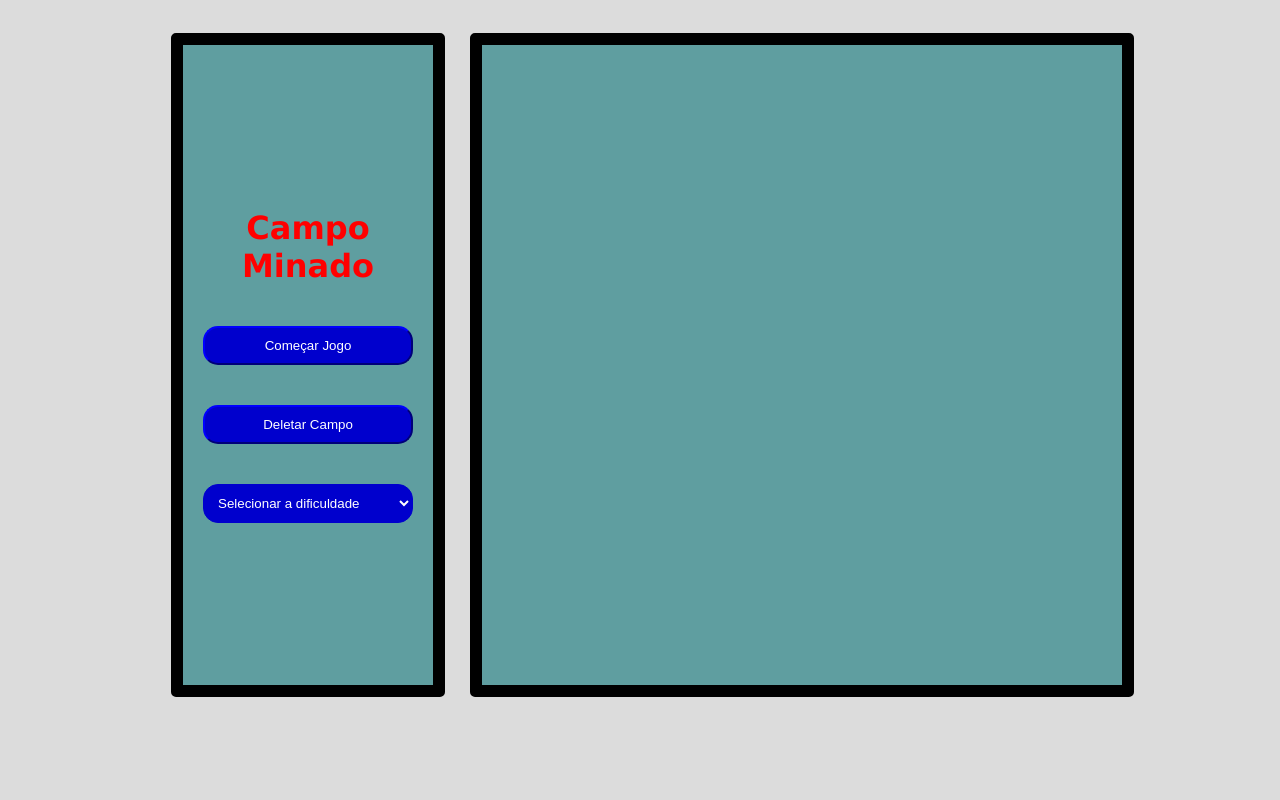
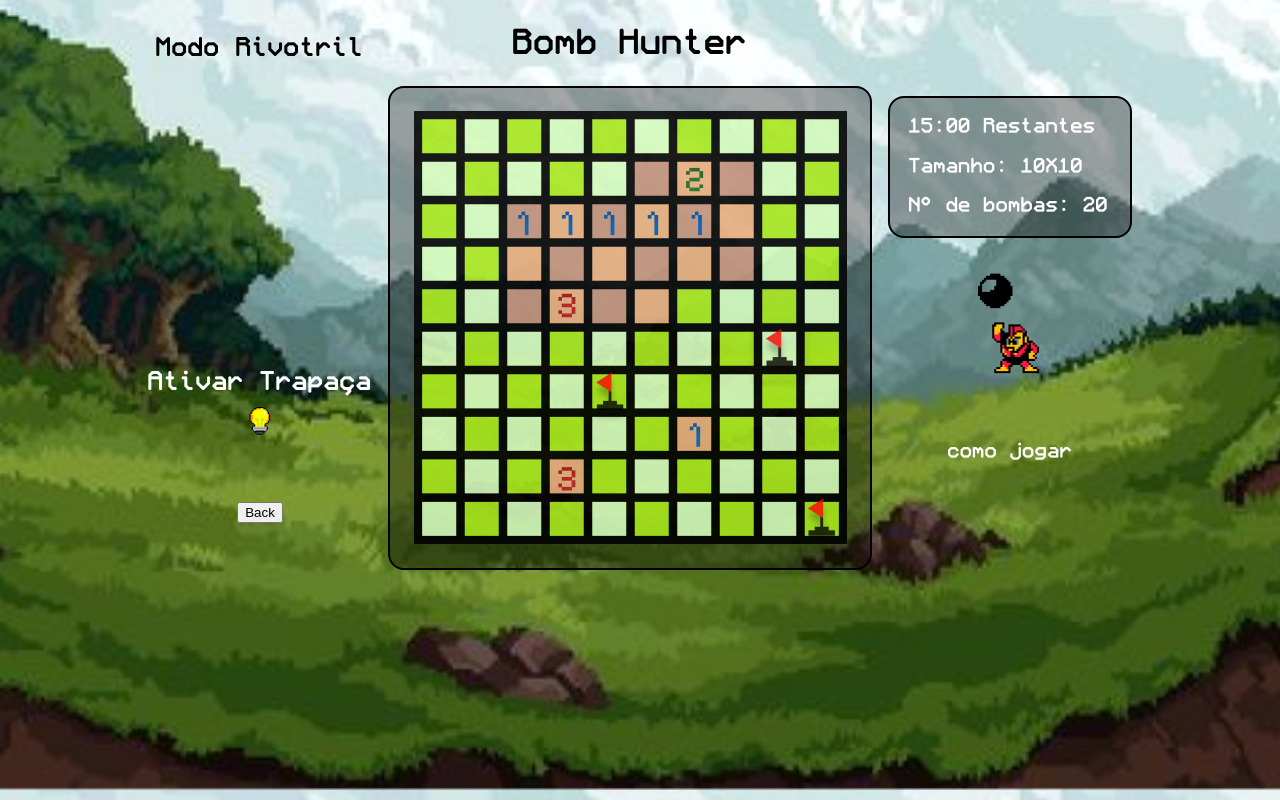
Before and after one commit to Rafael-dev2/CampoMinado, a plain HTML site: page index.html in a window 1280 px wide. Drawn offline with Linux system fonts and the light colour scheme.

Commit message:
Primeira tela Pronta

```diff
--- a/index.html
+++ b/index.html
@@ -7,22 +7,26 @@
 </head>
 <link rel="stylesheet" href="style.css">
 <body id="body">
-    <div id="Sidebar">
-        <h1>Campo Minado</h1>
-        <button id = "topbtn">Começar Jogo</button>
-        <button id = "deletebtn">Deletar Campo</button>
-        <select id="difficulty">
-            <optgroup label="Dificuldade">
-                <option>Selecionar a dificuldade</option>
-                <option id ="6">Fácil</option>
-                <option id ="15">Normal</option>
-                <option id ="25">Difícil</option>
-            </optgroup>
-        </select>
+    <div id="sideBar">
+        <h2 style="margin-top: 1.2em;">Modo Rivotril</h2>
+        <h2 id="trapaça">Ativar Trapaça <br>
+        <img src="imgs/lampada.png" style="align-self: center;"></h2>
+        <button id="returnButton" style="margin-top: 3em;">Back</button>
     </div>
-    <div id = "Sketch">
-
+    <div id = "middleBar">
+        <h1>Bomb Hunter</h1>
+        <div id ="sketch">
+            <img src="./imgs/campo.png">
+        </div>
+    </div>
+    <div id="rightBar">
+        <div id="infoPanel">
+            <h3>15:00 Restantes</h2>
+            <h3>Tamanho: 10X10</h2>
+            <h3>N° de bombas: 20</h2>
+        </div>
+        <img src="imgs/BombMan.png">
+        <h3 id="comoJogar" style="color: white">como jogar</h2>
     </div>
 </body>
-<script src="script.js"></script>
 </html>
--- a/style.css
+++ b/style.css
@@ -1,34 +1,68 @@
+
+@font-face {
+    font-family: pixelFont;
+    src: url(./fonts/Miracode.ttf);
+}
 #body{
     display: flex;
     background-color: gainsboro;
     justify-content: center;
+    background-image: url("./imgs/background.png");
+    background-position: center;
+    background-size: 125vw 125vh;
+    gap: 1em
 }
-#Sidebar{
-    background-color: cadetblue;
-    display: flex;
-    flex-direction: column;
-    align-content: center;
-    justify-content: center;
-    text-align: center;
-    margin: 25px;
-    width: 250px;
-    border: 1vw solid black;
-    height: 80vh;
-    font-family: Verdana, Geneva, Tahoma, sans-serif;
-    border-radius: 5px;
-    color: red;
+h1, h2, h3{
+    font-family: pixelFont;
 }
-#Sketch{
+#sketch{
     text-align: center;
     align-self: center;
     align-items: center;
     justify-content: center;
     display: flex;
-    background-color: cadetblue;
-    height: 80vh;
-    width: 80vh;
-    border: 1vw solid;
-    border-radius: 5px;
+    background-color: rgba(0, 0, 0, 0.35);
+    height: 30em;
+    width: 30em;
+    border: 0.15em solid;
+    border-radius: 1em;
+}
+#sideBar{
+    display: flex;
+    flex-direction: column;
+    align-content: center;
+    align-items: center;
+}
+#trapaça{
+    margin-top: 12em;
+    display: flex;
+    flex-direction: column;
+    color: white;
+}
+#middleBar{
+    display:flex;
+    flex-direction: column;
+    align-content: center;
+    align-items: center;
+    justify-content: center;
+}
+#rightBar{
+    display:flex;
+    flex-direction: column;
+    align-content: center;
+    align-items: center;
+    justify-content: center;
+}
+#infoPanel{
+    background-color: rgba(0, 0, 0, 0.35);
+    border: 0.15em solid black;
+    border-radius: 1em;
+    color: white;
+    justify-content: left;
+    width: 15em
+}
+#infoPanel h3{
+    margin-left: 1em;
 }
 #deletebtn{
     background: mediumblue;
```
Also changed, not shown: fonts/Miracode.ttf (added), imgs/BombMan.png (added), imgs/Miracode.ttf (added), imgs/background.png (added), imgs/campo.png (added), imgs/flag.svg (renamed from flag.svg), imgs/lampada.png (added), imgs/mina.svg (renamed from mina.svg).
